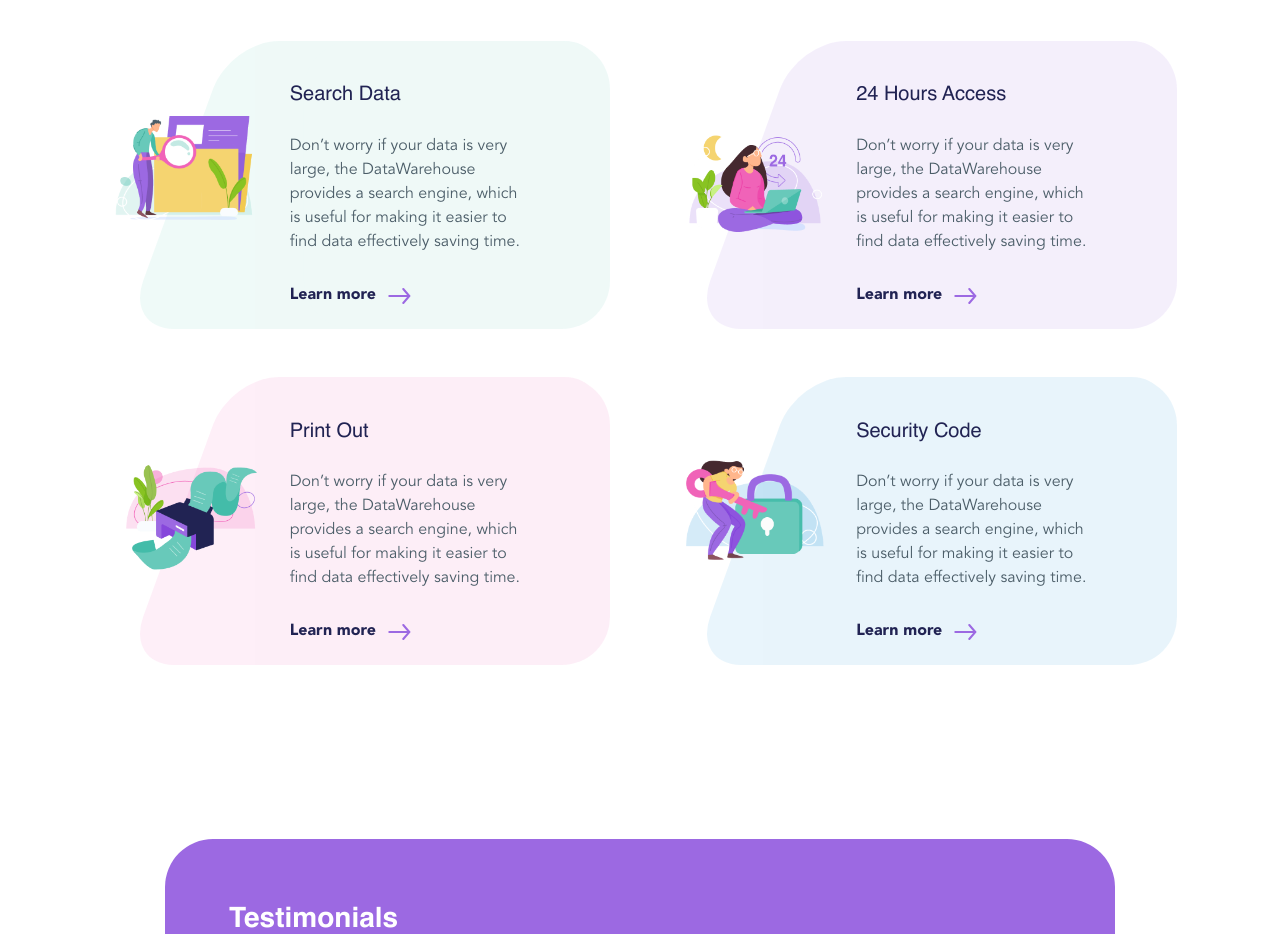
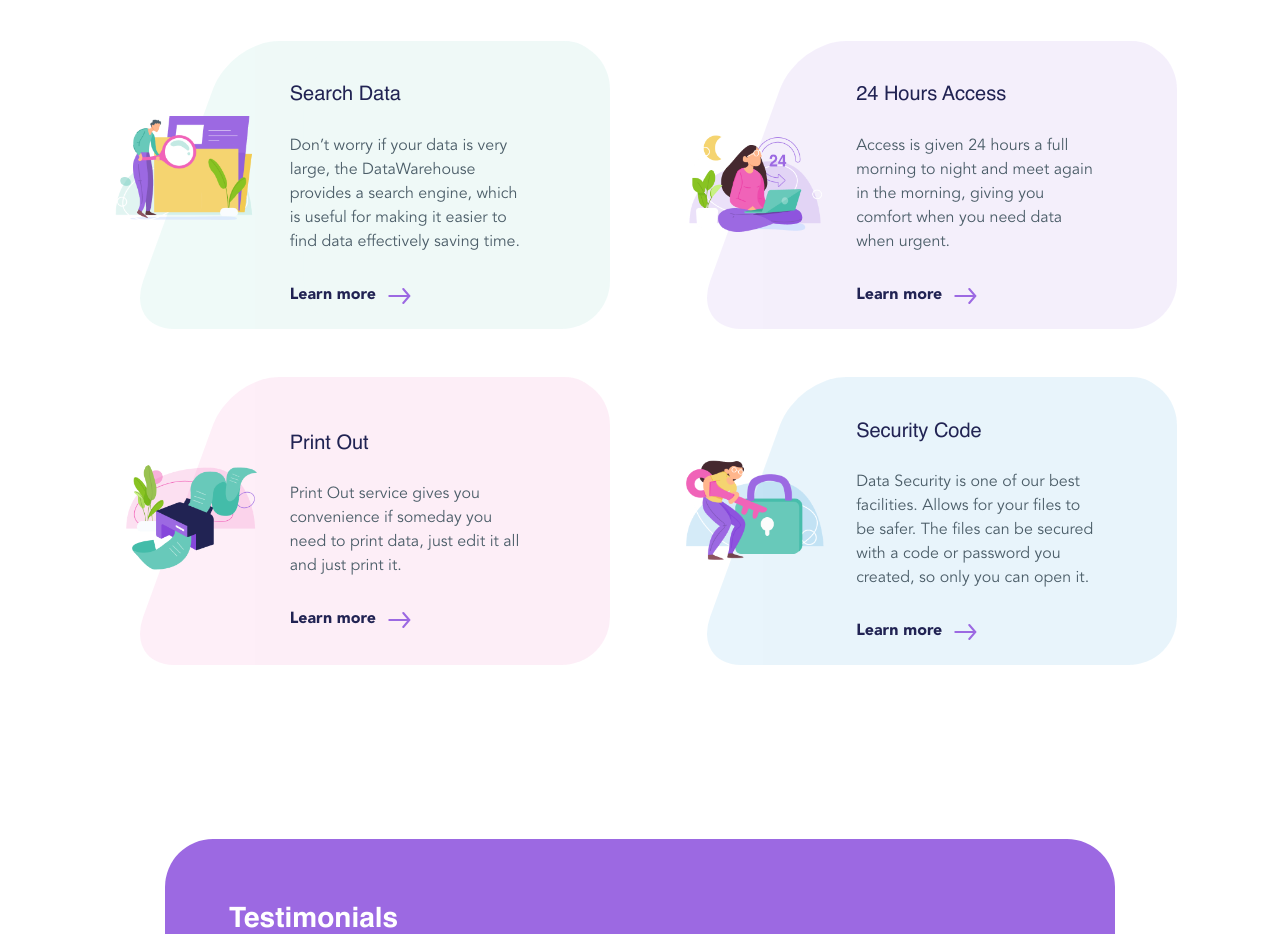
Before and after one commit to tomelleyz/datawarehouse, a React (Create React App) app: page / in a window 1280 px wide. Shown: the part 1400-2334 px from the top of the page. Built offline with nearby package versions, Linux system fonts and the light colour scheme.

Commit message:
Edited text content

```diff
--- a/src/components/FeaturesSection.js
+++ b/src/components/FeaturesSection.js
@@ -18,21 +18,21 @@ export default function FeaturesSection() {
       title: "24 Hours Access",
       img: hrsAccessImg,
       description:
-        "Don’t worry if your data is very large, the DataWarehouse provides a search engine, which is useful for making it easier to find data effectively saving time.",
+        "Access is given 24 hours a full morning to night and meet again in the morning, giving you comfort when you need data when urgent.",
       bgColor: "#9C69E2",
     },
     {
       title: "Print Out",
       img: printOutImg,
       description:
-        "Don’t worry if your data is very large, the DataWarehouse provides a search engine, which is useful for making it easier to find data effectively saving time.",
+        "Print Out service gives you convenience if someday you need to print data, just edit it all and just print it.",
       bgColor: "#F063B8",
     },
     {
       title: "Security Code",
       img: securityCodeImg,
       description:
-        "Don’t worry if your data is very large, the DataWarehouse provides a search engine, which is useful for making it easier to find data effectively saving time.",
+        "Data Security is one of our best facilities. Allows for your files to be safer. The files can be secured with a code or password you created, so only you can open it.",
       bgColor: "#2D9CDB",
     },
   ];
```
